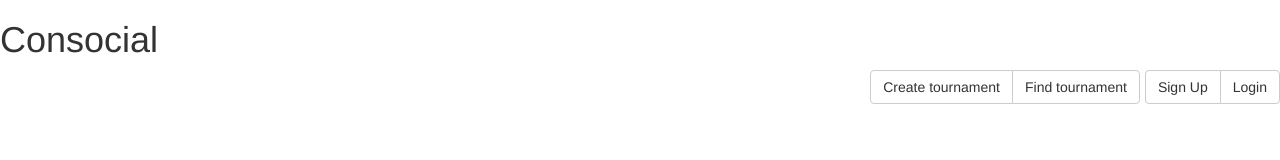
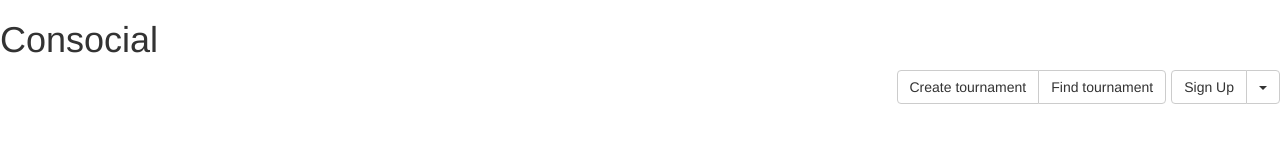
Before and after one commit to ommoss/LHL-finalproject, a React app in the folder consocial/: page / in a window 1280 px wide. Shown: the top 160 px of the page. Built offline with nearby package versions, Linux system fonts and the light colour scheme; no server answers.

Commit message:
DropDown Button added to login

```diff
--- a/consocial/src/nav.jsx
+++ b/consocial/src/nav.jsx
@@ -3,6 +3,7 @@ import ReactDOM from 'react-dom';
 import Button from 'react-bootstrap/lib/Button';
 import ButtonToolbar from 'react-bootstrap/lib/ButtonToolbar';
 import ButtonGroup from 'react-bootstrap/lib/ButtonGroup';
+import DropdownButton from 'react-bootstrap/lib/DropdownButton';
 
 class Nav extends React.Component {
   constructor(props){
@@ -21,7 +22,7 @@ class Nav extends React.Component {
             </ButtonGroup>
             <ButtonGroup>
               <Button>Sign Up</Button>
-              <Button>Login</Button>
+              <DropdownButton>Login</DropdownButton>
             </ButtonGroup>
           </ButtonToolbar>
       </div>
```
